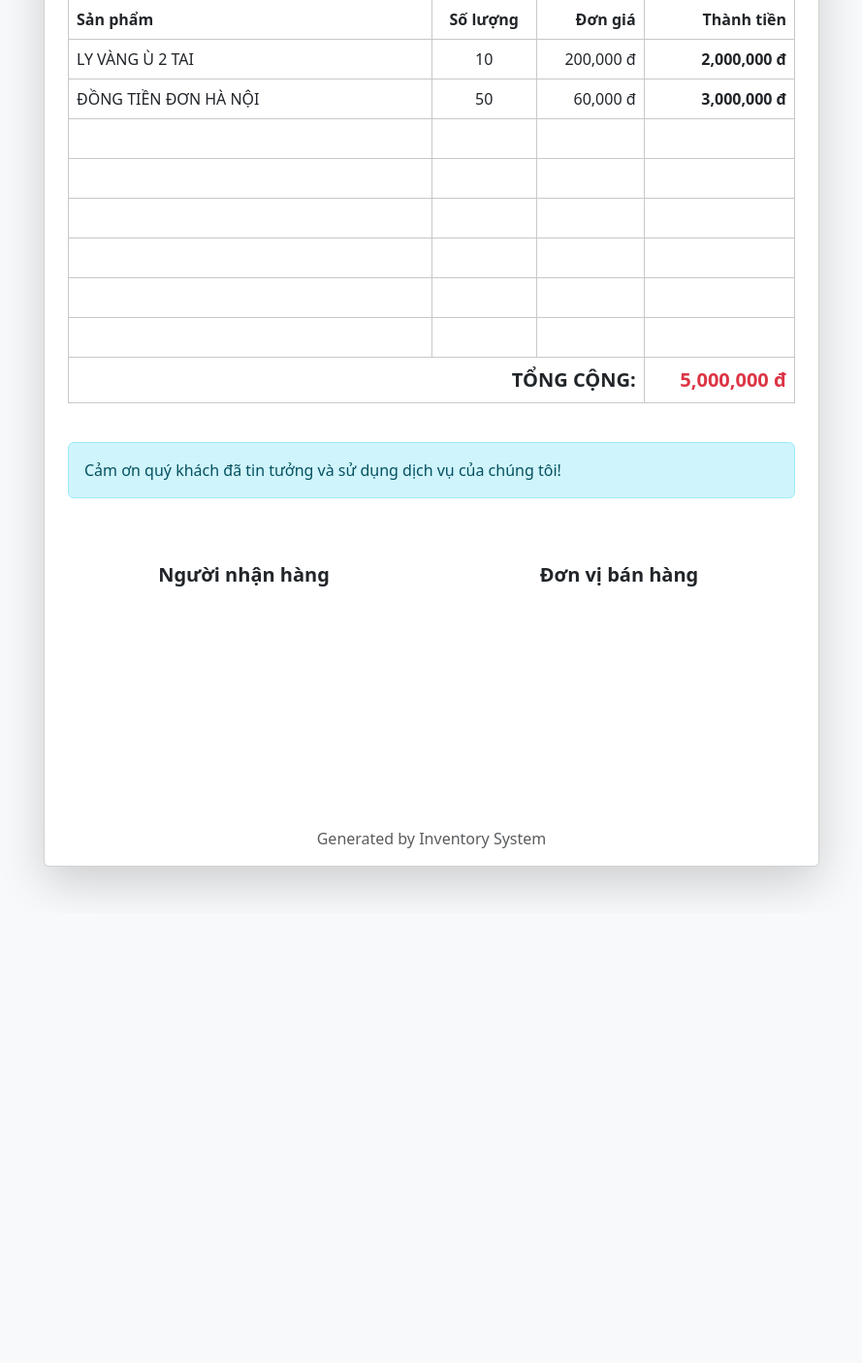
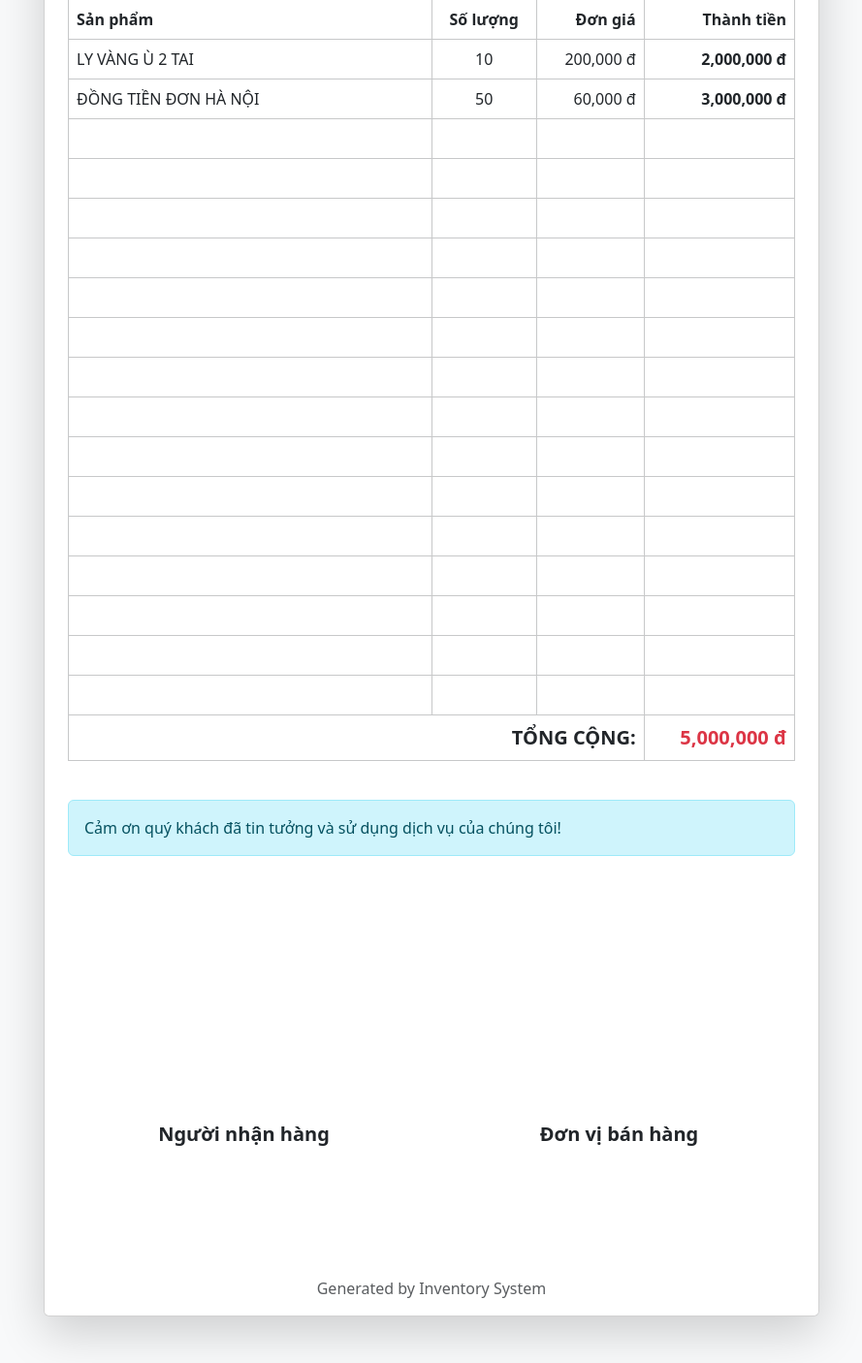
Before and after one commit to tinhduong/inventory_system, a Django app: template templates/orders/public_order.html in a window 1280 px wide. Shown: the part 370-1776 px from the top of the page at 97% size, without its empty margins (195-1084 px from the left). Before the commit the page ends 1293 px from the top, so only its background shows below. Run offline with Django 5.2, Linux system fonts and the light colour scheme; the template is opened without the code that fills it: values that come from a table or form of the project are taken from there, others are empty; data comes from the database, SQL or seed files in the repository.

Commit message:
Adjust public order layout: more empty rows and signatures moved lower

```diff
--- a/templates/orders/public_order.html
+++ b/templates/orders/public_order.html
@@ -21,7 +21,7 @@
             @page { margin: 0.5cm 1cm; size: A4; }
         }
         .page-content { min-height: 28.5cm; display: flex; flex-direction: column; }
-        .stamp-space { margin-top: auto; height: 7.5cm; display: flex; flex-direction: column; justify-content: flex-start; }
+        .stamp-space { margin-top: auto; height: 10cm; display: flex; flex-direction: column; justify-content: flex-end; padding-bottom: 2cm; }
     </style>
 </head>
 <body class="bg-light">
@@ -88,7 +88,7 @@
                             {% endfor %}
 
                             <!-- Dòng trống bổ sung để làm đầy bảng -->
-                            {% with "123456" as filler %}
+                            {% with "123456789012345" as filler %}
                                 {% for _ in filler %}
                                     <tr style="height: 1.5rem">
                                         <td>&nbsp;</td>
```
